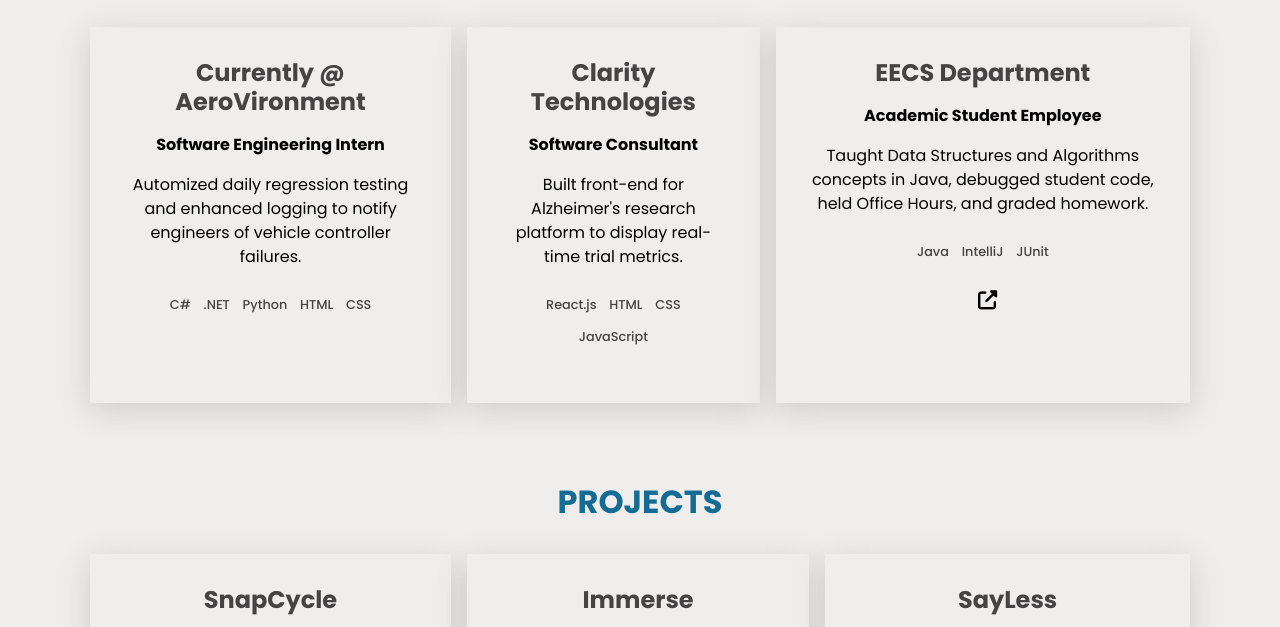
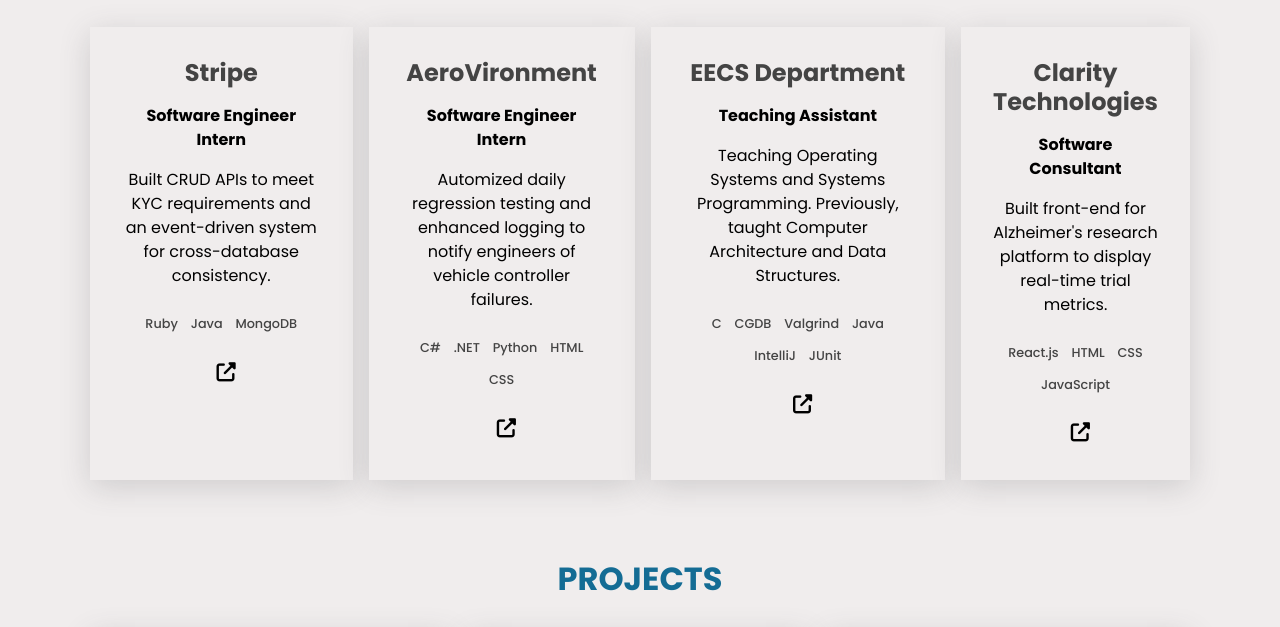
Before and after one commit to AarinSalot/AarinSalot.github.io, a plain HTML site: page index.html in a window 1280 px wide. Shown: the part 658-1285 px from the top of the page. Drawn offline with Linux system fonts and the light colour scheme.

Commit message:
updated website with linkedin pfp and stripe experience

```diff
--- a/index.html
+++ b/index.html
@@ -78,10 +78,10 @@
         <!-- BEGIN PART 6 -->
         <h1>Hi, I'm <span class="about__name">Aarin</span></h1>
         <h2 class="about__role">CS @ UC Berkeley</h2>
-        <p class="about__desc">I'm a junior studying computer science at UC Berkeley interested in software engineering and machine learning. I'm passionate about creating impactful apps and love learning new skills!</p>
+        <p class="about__desc">I'm a senior studying computer science at UC Berkeley interested in software engineering and machine learning. I'm passionate about creating impactful apps and love learning new skills!</p>
         <!-- END PART 6 -->
         <div class="about__contact center">
-          <a href="https://drive.google.com/file/d/1xRr79m1g_7ln93Iexw4K-K4UlLhNG7H3/view?usp=sharing">
+          <a href="Aarin_Salot_Resume.pdf">
             <span class="btn btn--outline">Resume</span>
           </a>
 
@@ -96,7 +96,8 @@
       </div>
 
       <div class="img">
-        <img src="./aarinsalot.jpg" alt="headshot" width="400px" height="400px" style="border-radius: 50%;">
+        <!-- <img src="./aarinsalot.jpg" alt="headshot" width="400px" height="400px" style="border-radius: 50%;"> -->
+        <img src="aarinsalot.jpg" alt="headshot" width="400px" height="400px" style="border-radius: 50%;">
       </div>
     </div>
 
@@ -104,9 +105,28 @@
       <h2 class="section__title">Professional Experience</h2>
       <div class="projects__grid">
         <!-- BEGIN PART 8 -->
+
         <div class="project">
-          <h3>Currently @ AeroVironment</h3>
-          <p class="project__description" style="font-weight:bold;">Software Engineering Intern</p>
+          <h3>Stripe</h3>
+          <p class="project__description" style="font-weight:bold;">Software Engineer Intern</p>
+          <p class="project__description">
+            Built CRUD APIs to meet KYC requirements and an event-driven system for cross-database consistency.
+          </p>
+          <ul class="project__stack">
+            <li class="project__stack-item">Ruby</li>
+            <li class="project__stack-item">Java</li>
+            <li class="project__stack-item">MongoDB</li>
+          </ul>
+
+          <a href="https://stripe.com/" aria-label="source code" class="link link--icon">
+            <i aria-hidden="true" class="fas fa-external-link-alt"></i>
+          </a>
+
+        </div>
+
+        <div class="project">
+          <h3>AeroVironment</h3>
+          <p class="project__description" style="font-weight:bold;">Software Engineer Intern</p>
           <p class="project__description">
             Automized daily regression testing and enhanced logging to notify engineers of vehicle controller failures.
           </p>
@@ -118,12 +138,34 @@
             <li class="project__stack-item">CSS</li>
           </ul>
 
-          <!--
-          <a href="https://github.com" aria-label="source code" class="link link--icon">
-            <i aria-hidden="true" class="fab fa-github"></i>
+
+          <a href="https://www.avinc.com/" aria-label="source code" class="link link--icon">
+            <i aria-hidden="true" class="fas fa-external-link-alt"></i>
           </a>
-          -->
 
+
+        </div>
+
+        <div class="project">
+          <h3>EECS Department</h3>
+          <p class="project__description" style="font-weight:bold;">Teaching Assistant</p>
+          <p class="project__description">
+            Teaching Operating Systems and Systems Programming. Previously, taught Computer Architecture and Data Structures.
+          </p>
+          <ul class="project__stack">
+            <li class="project__stack-item">C</li>
+            <li class="project__stack-item">CGDB</li>
+            <li class="project__stack-item">Valgrind</li>
+            <li class="project__stack-item">Java</li>
+            <li class="project__stack-item">IntelliJ</li>
+            <li class="project__stack-item">JUnit</li>
+          </ul>
+
+          <a href="https://cs162.org/staff/" aria-label="live preview" class="link link--icon">
+            <i aria-hidden="true" class="fas fa-external-link-alt"></i>
+          </a>
+
+          <!-- To space out the link above, added margin-top-->
         </div>
 
         <div class="project">
@@ -138,25 +180,10 @@
             <li class="project__stack-item">CSS</li>
             <li class="project__stack-item">JavaScript</li>
           </ul>
-        </div>
 
-        <div class="project">
-          <h3>EECS Department</h3>
-          <p class="project__description" style="font-weight:bold;">Academic Student Employee</p>
-          <p class="project__description">
-            Taught Data Structures and Algorithms concepts in Java, debugged student code, held Office Hours, and graded homework.
-          </p>
-          <ul class="project__stack">
-            <li class="project__stack-item">Java</li>
-            <li class="project__stack-item">IntelliJ</li>
-            <li class="project__stack-item">JUnit</li>
-          </ul>
-
-          <a href="https://sp23.datastructur.es/staff.html#tutors" aria-label="live preview" class="link link--icon">
+          <a href="https://clarity-technologies.com/" aria-label="live preview" class="link link--icon">
             <i aria-hidden="true" class="fas fa-external-link-alt"></i>
           </a>
-
-          <!-- To space out the link above, added margin-top-->
         </div>
 
         <!-- END PART 8 -->
@@ -410,9 +437,9 @@
       <!-- BEGIN PART 10 -->
       <h2 class="section__title">Skills</h2>
       <ul class="skills__list">
-        <li class="skills__list-item btn btn--plain">Application Engineering (Python, Java, C#)
+        <li class="skills__list-item btn btn--plain">Application Engineering (Python, Java, C#, C, Ruby, Rust)
         </li>
-        <li class="skills__list-item btn btn--plain">Web Development (HTML, CSS, JavaScript, React.js)
+        <li class="skills__list-item btn btn--plain">Web Development (HTML, CSS, JavaScript, TypeScript, React, Node, Angular)
         </li>
         <li class="skills__list-item btn btn--plain">Embedded Systems (C, C++)
         </li>
```
Also changed, not shown: aarinsalot.jpg, 1 other file.
